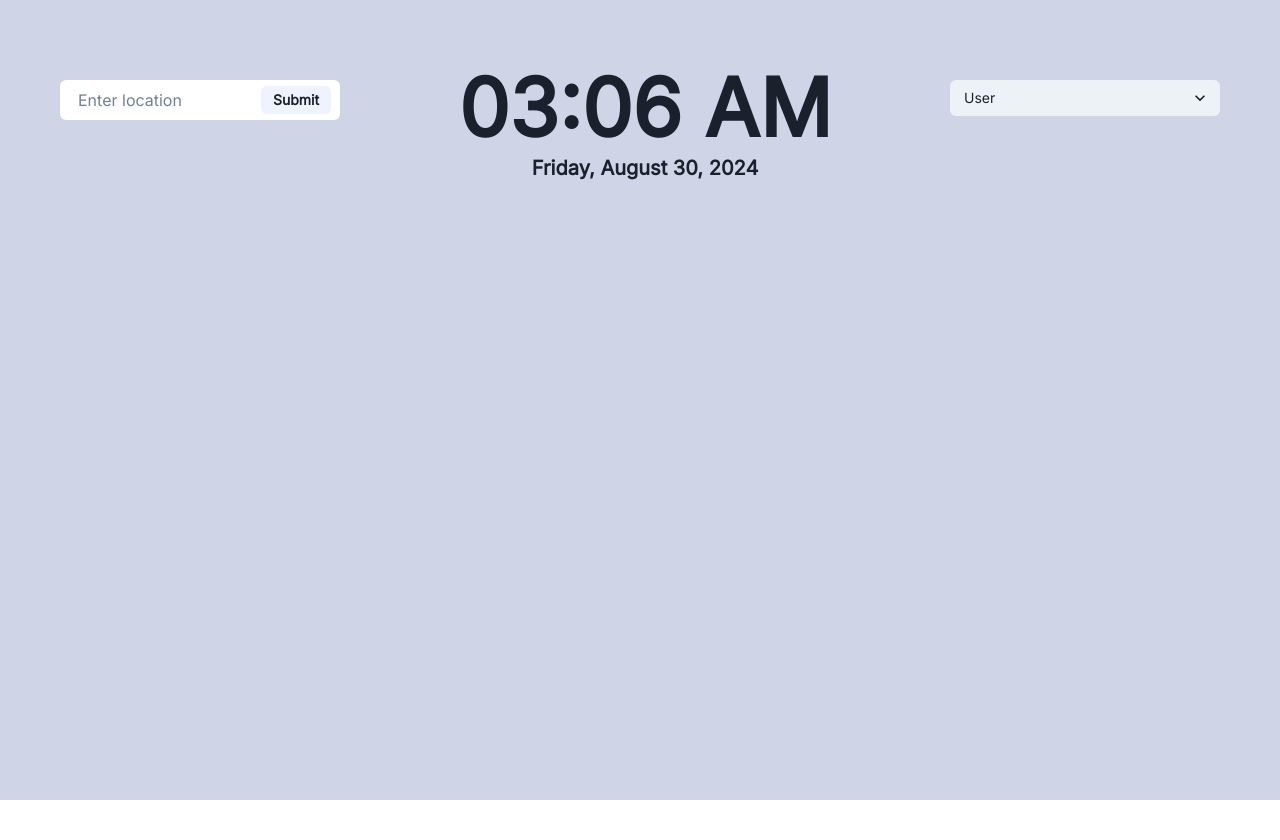
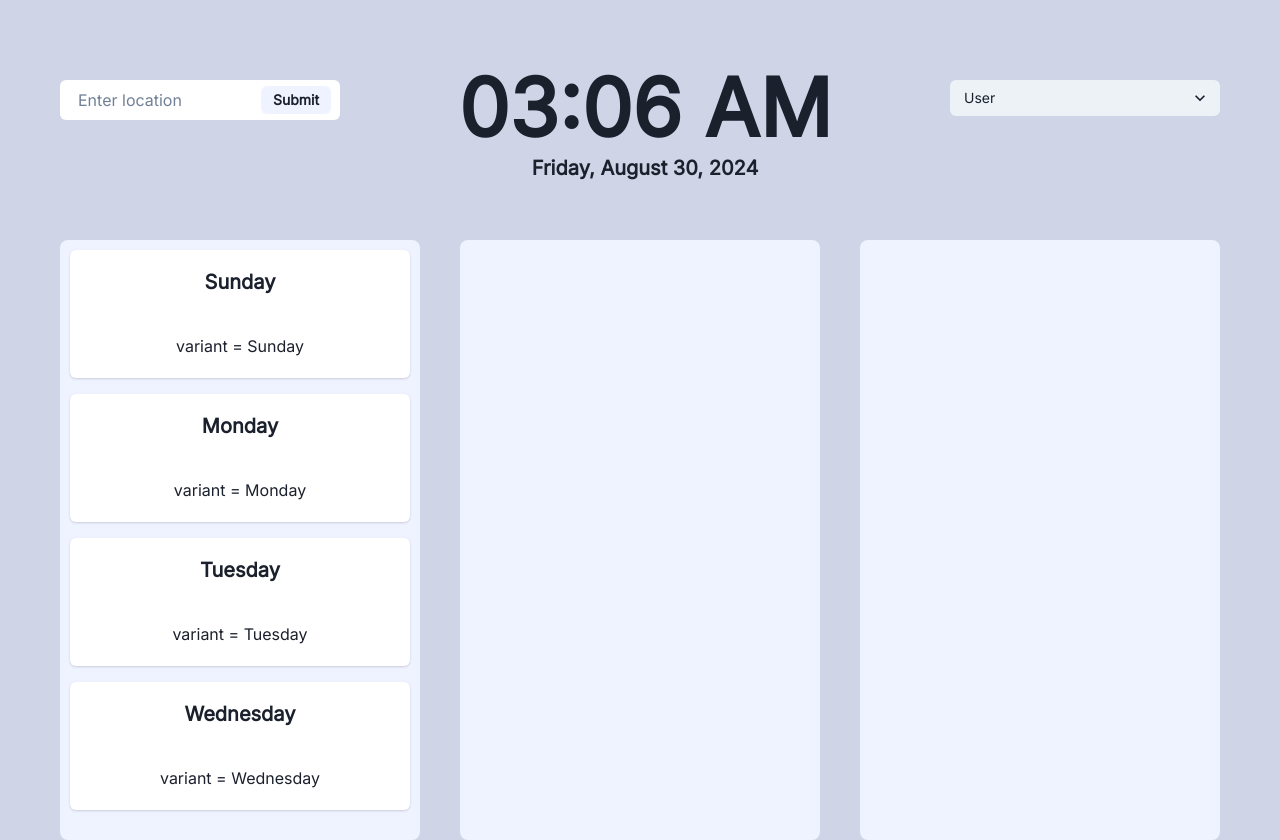
Before and after one commit to buiswrld/weather-app, a React (Create React App) app in the folder frontend/: page / in a window 1280 px wide. Before the commit the page ends 800 px from the top, so only its background shows below. Built offline with nearby package versions, Linux system fonts and the light colour scheme.

Commit message:
add grid containers and place in placeholders

```diff
--- a/frontend/src/App.tsx
+++ b/frontend/src/App.tsx
@@ -1,17 +1,15 @@
 import React from 'react';
 import { BrowserRouter as Router, Route, Routes} from 'react-router-dom';
 import './App.css';
-import Weather from './components/weather';
+import WeatherContainer from './components/weather-container';
 import Header from './components/header';
+import Grid from './components/grid';
 
 function App() {
   return (
     <div className = "App">
       <Header />
-      <Router>
-        <Routes>
-        </Routes>
-      </Router>
+      <Grid />
     </div>
   )
 }
--- /dev/null
+++ b/frontend/src/components/future-forecast.tsx
@@ -0,0 +1,22 @@
+import { Heading, Stack, Card, CardHeader, CardBody, Text} from '@chakra-ui/react'
+import React from 'react'
+
+
+const FutureForecast = () => {
+    return (
+        <Stack spacing='4' marginX = "10px" marginY = "10px">
+        {['Sunday', 'Monday', 'Tuesday', 'Wednesday'].map((variant) => (
+            <Card key={variant}>
+            <CardHeader>
+                <Heading size='md'> {variant}</Heading>
+            </CardHeader>
+            <CardBody>
+                <Text>variant = {variant}</Text>
+            </CardBody>
+            </Card>
+        ))}
+        </Stack>
+    )
+}
+
+export default FutureForecast;
--- /dev/null
+++ b/frontend/src/components/grid.tsx
@@ -0,0 +1,24 @@
+import React from 'react';
+import {SimpleGrid, Box} from '@chakra-ui/react';
+import FutureForecast from './future-forecast';
+
+
+const Grid = () => {
+
+    const boxStyles = {
+        bg: '#EFF2FF',
+        height: '600px',
+        rounded: 'lg'
+    }
+    return (
+        <SimpleGrid minChildWidth='120px' spacing='40px' marginX = "60px">
+    <Box {...boxStyles}>
+    <FutureForecast />
+    </Box>
+    <Box {...boxStyles}></Box>
+    <Box {...boxStyles}></Box>
+</SimpleGrid>
+    )
+}
+
+export default Grid;
--- /dev/null
+++ b/frontend/src/components/weather-container.tsx
@@ -0,0 +1,23 @@
+import React from 'react';
+import {Stack, Card, Heading, CardHeader, CardBody, Text} from '@chakra-ui/react';
+import Weather from './weather';
+
+
+const WeatherContainer = () => {
+    return (
+        <Stack spacing='4'>
+  {['sm', 'md', 'lg'].map((size) => (
+    <Card key={size} size={size}>
+      <CardHeader>
+        <Heading size='md'> {size}</Heading>
+      </CardHeader>
+      <CardBody>
+        <Text>size = {size}</Text>
+      </CardBody>
+    </Card>
+  ))}
+</Stack>
+    )
+}
+
+export default WeatherContainer;
```
